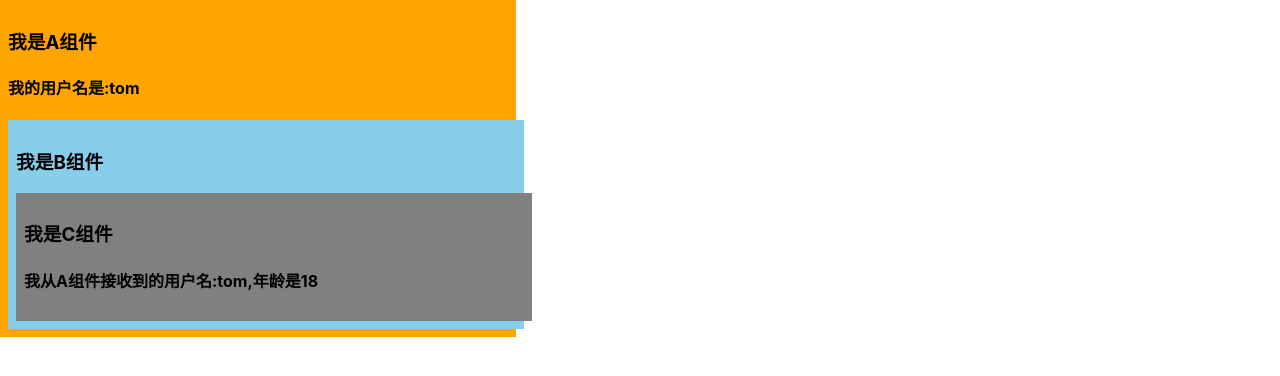
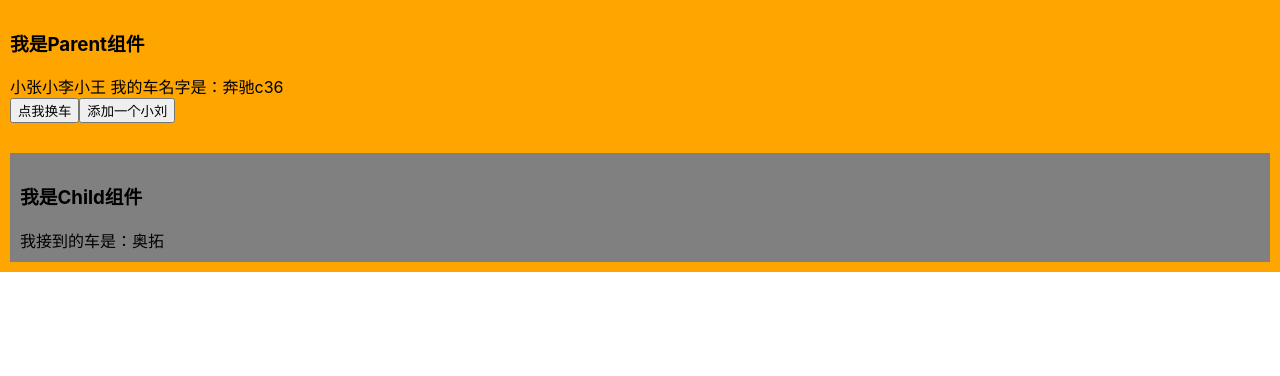
Before and after one commit to lulin-code/first_react_app, a React (Create React App) app: page / in a window 1280 px wide. Shown: the top 376 px of the page. Built offline with nearby package versions, Linux system fonts and the light colour scheme.

Commit message:
拓展8_optimize

```diff
--- a/src/App.js
+++ b/src/App.js
@@ -1,7 +1,7 @@
 /*
  * @Author: your name
  * @Date: 2021-06-16 19:25:58
- * @LastEditTime: 2021-07-02 15:14:19
+ * @LastEditTime: 2021-07-03 13:38:03
  * @LastEditors: Please set LastEditors
  * @Description: In User Settings Edit
  * @FilePath: /first_react_app/src/App.js
@@ -10,7 +10,7 @@
 // 创建“外壳”组件APP
 import React, { Component } from 'react'
 import { BrowserRouter } from 'react-router-dom'
-import Demo from './components/5_Context'
+import Demo from './components/6_optimize'
 
 export default class APP extends Component {
   render() {
--- /dev/null
+++ b/src/components/6_optimize/index.css
@@ -0,0 +1,9 @@
+.parent{
+	background-color: orange;
+	padding: 10px;
+}
+.child{
+	background-color: gray;
+	margin-top: 30px;
+	padding: 10px;
+}
--- /dev/null
+++ b/src/components/6_optimize/index.jsx
@@ -0,0 +1,65 @@
+import React, { PureComponent } from 'react'
+import './index.css'
+
+export default class Parent extends PureComponent {
+
+	state = {carName:"奔驰c36",stus:['小张','小李','小王']}
+
+	addStu = ()=>{
+		/* const {stus} = this.state
+		stus.unshift('小刘')
+		this.setState({stus}) */
+
+		const {stus} = this.state
+		this.setState({stus:['小刘',...stus]})
+	}
+
+	changeCar = ()=>{
+		//this.setState({carName:'迈巴赫'})
+
+		const obj = this.state
+		obj.carName = '迈巴赫'
+		console.log(obj === this.state);
+		this.setState(obj)
+	}
+
+	/* shouldComponentUpdate(nextProps,nextState){
+		// console.log(this.props,this.state); //目前的props和state
+		// console.log(nextProps,nextState); //接下要变化的目标props，目标state
+		return !this.state.carName === nextState.carName
+	} */
+
+	render() {
+		console.log('Parent---render');
+		const {carName} = this.state
+		return (
+			<div className="parent">
+				<h3>我是Parent组件</h3>
+				{this.state.stus}&nbsp;
+				<span>我的车名字是：{carName}</span><br/>
+				<button onClick={this.changeCar}>点我换车</button>
+				<button onClick={this.addStu}>添加一个小刘</button>
+				<Child carName="奥拓"/>
+			</div>
+		)
+	}
+}
+
+class Child extends PureComponent {
+
+	/* shouldComponentUpdate(nextProps,nextState){
+		console.log(this.props,this.state); //目前的props和state
+		console.log(nextProps,nextState); //接下要变化的目标props，目标state
+		return !this.props.carName === nextProps.carName
+	} */
+
+	render() {
+		console.log('Child---render');
+		return (
+			<div className="child">
+				<h3>我是Child组件</h3>
+				<span>我接到的车是：{this.props.carName}</span>
+			</div>
+		)
+	}
+}
```
